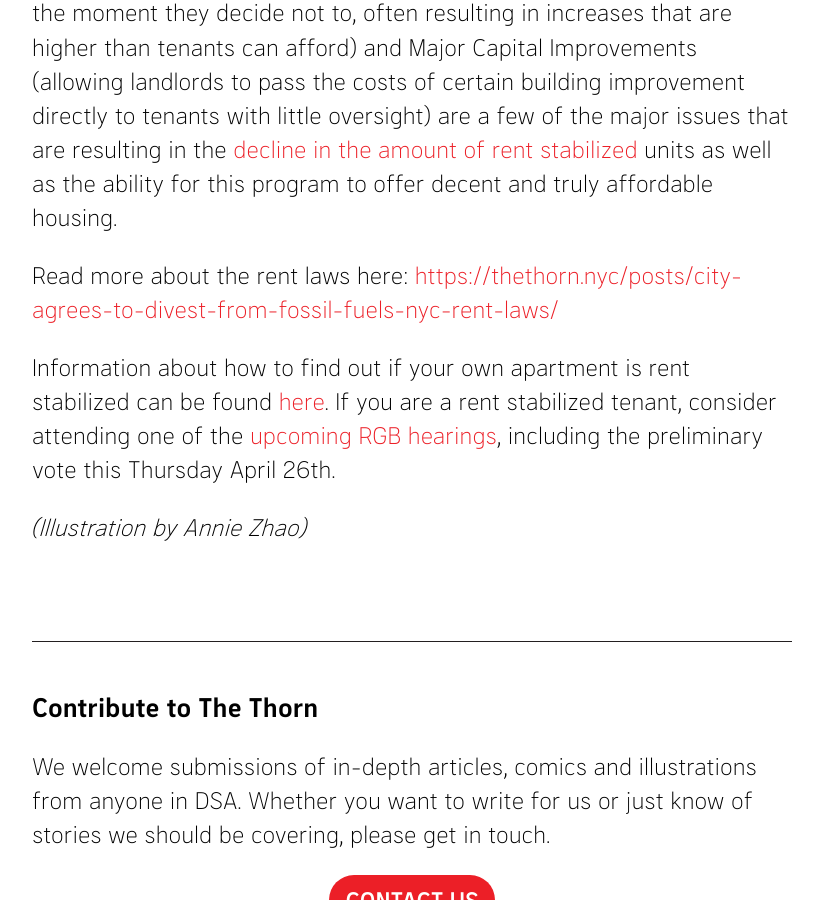
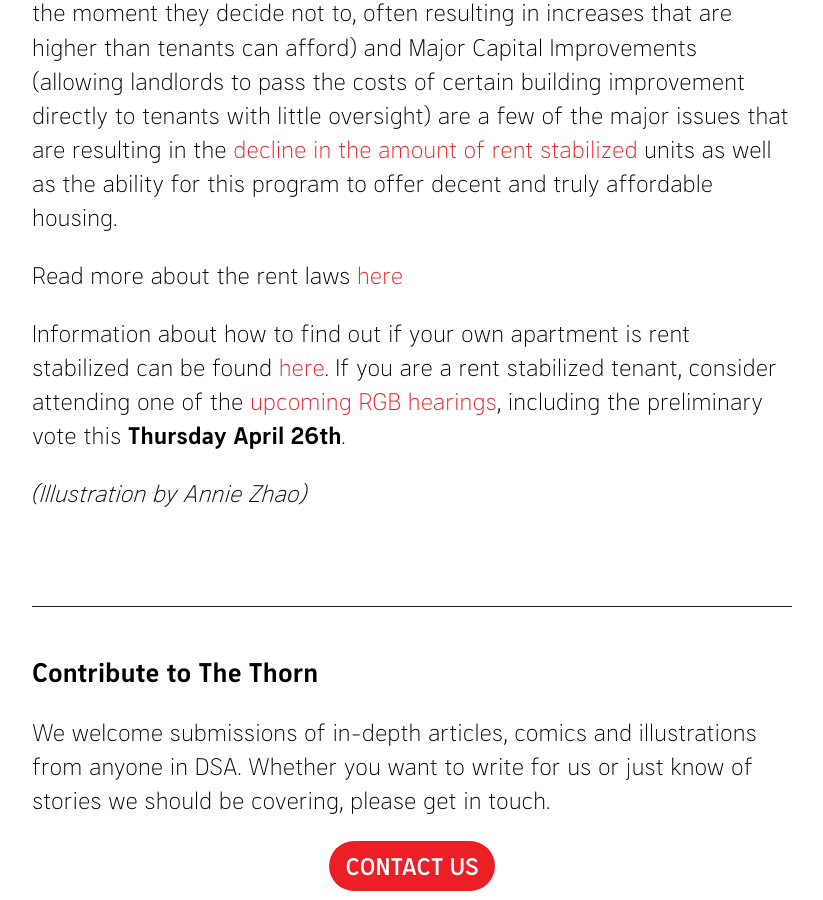
Before and after one commit to nycdsa/the-thorn, a Jekyll site: the page built from src/_posts/2018-04-23-voting-rights-restored-return-of-the-rent-guidelines-board.md, in a window 1280 px wide and 900 px high, scrolled down 4700 px. Shown: the whole window, without its empty margins (228-1051 px from the left). Built offline with Jekyll 4.4.1, drawn with Linux system fonts in a browser that asks for light colours.

Commit message:
Update 2018-04-23-voting-rights-restored-return-of-the-rent-guidelines-board.md

```diff
--- a/src/_posts/2018-04-23-voting-rights-restored-return-of-the-rent-guidelines-board.md
+++ b/src/_posts/2018-04-23-voting-rights-restored-return-of-the-rent-guidelines-board.md
@@ -30,8 +30,8 @@ Unfortunately, the stated intent of the RGB and its limited scope prevent it fro
 
 Another limitation of the RGB is its inability to address weaknesses in rent stabilization law, all of which are under the purview of state legislation. Vacancy bonuses (allowing landlords to raise rent 20% when a tenant moves out), Decontrol (allowing landlords to take apartments out of stabilization once the rent reaches $2,700/month for a new tenant), [Preferential Rents](https://therealdeal.com/2017/04/25/new-york-landlords-exploit-loophole-to-hike-rents-despite-freeze/) (allowing landlords to attach a rider to leases saying that they are temporarily renting an apartment before the legal cap until the moment they decide not to, often resulting in increases that are higher than tenants can afford) and Major Capital Improvements (allowing landlords to pass the costs of certain building improvement directly to tenants with little oversight) are a few of the major issues that are resulting in the [decline in the amount of rent stabilized](https://therealdeal.com/2015/07/16/heres-a-look-at-just-how-many-rent-stabilized-pads-nyc-lost-since-2007/) units as well as the ability for this program to offer decent and truly affordable housing.
 
-Read more about the rent laws here: <https://thethorn.nyc/posts/city-agrees-to-divest-from-fossil-fuels-nyc-rent-laws/>
+Read more about the rent laws [here](https://thethorn.nyc/posts/city-agrees-to-divest-from-fossil-fuels-nyc-rent-laws/)
 
-Information about how to find out if your own apartment is rent stabilized can be found [here](http://www.nycrgb.org/html/resources/faq/rentstab.html). If you are a rent stabilized tenant, consider attending one of the [upcoming RGB hearings](https://www1.nyc.gov/site/rentguidelinesboard/meetings/2018-meetings.page), including the preliminary vote this Thursday April 26th.
+Information about how to find out if your own apartment is rent stabilized can be found [here](http://www.nycrgb.org/html/resources/faq/rentstab.html). If you are a rent stabilized tenant, consider attending one of the [upcoming RGB hearings](https://www1.nyc.gov/site/rentguidelinesboard/meetings/2018-meetings.page), including the preliminary vote this **Thursday April 26th**.
 
 *(Illustration by Annie Zhao)*
```
